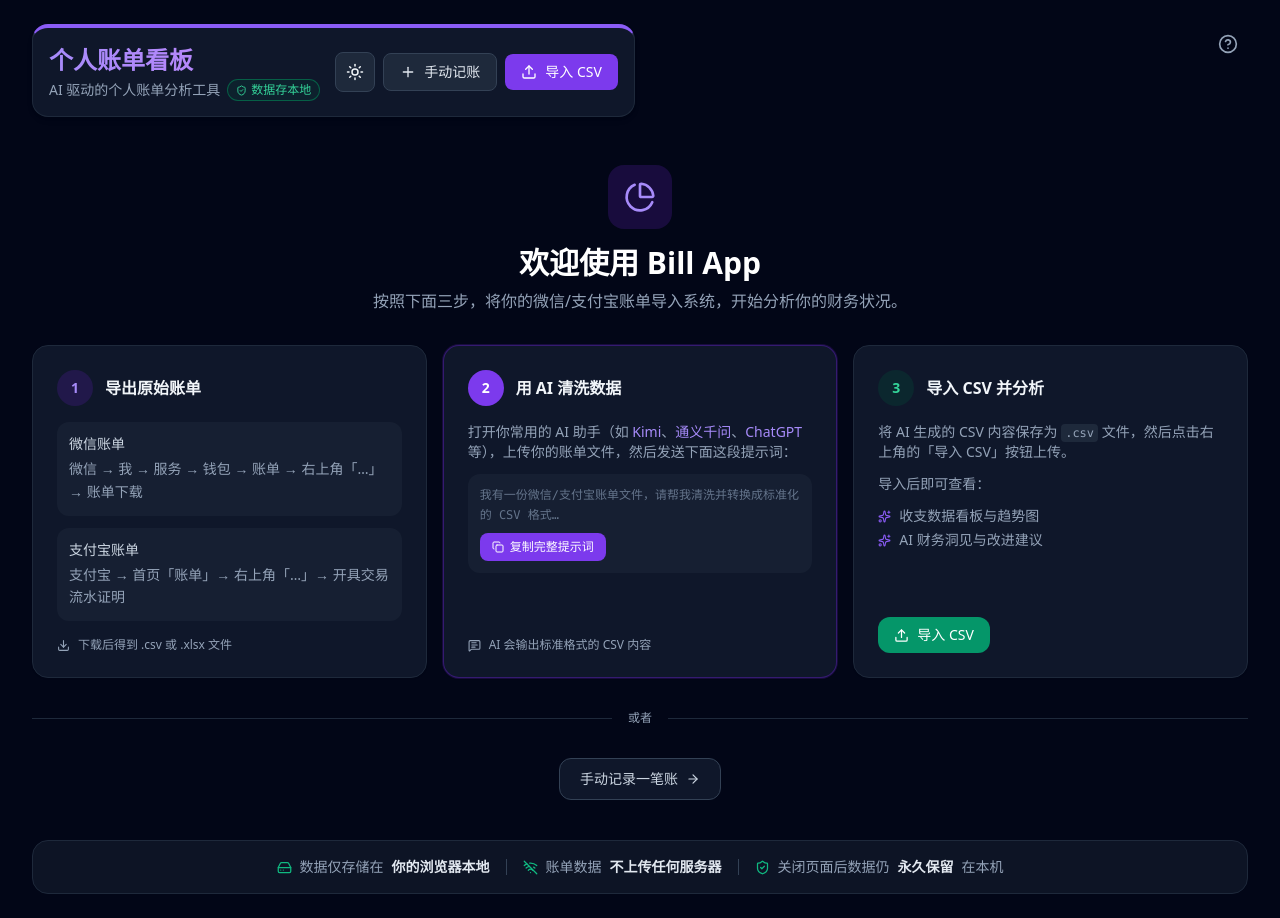
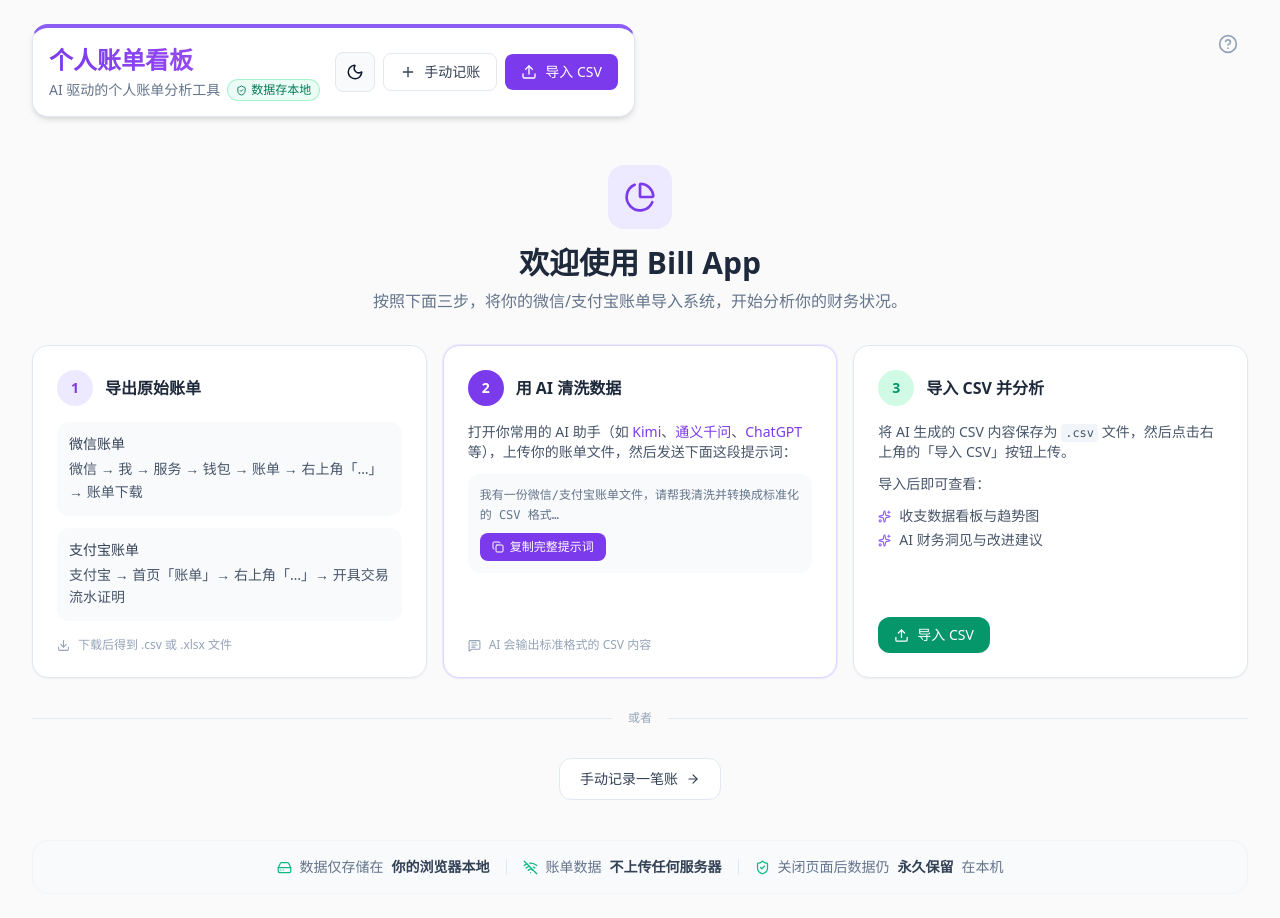
Before and after one commit to kayzhong1025-cmd/bill-app, a React (Vite) app: page / in a window 1280 px wide. Built offline with nearby package versions, Linux system fonts and the light colour scheme; what chartjs-plugin-datalabels would draw is missing.

Commit message:
feat: change default theme from dark to light
Made-with: Cursor

```diff
--- a/src/App.tsx
+++ b/src/App.tsx
@@ -43,7 +43,7 @@ const AI_PROMPT = `我有一份微信/支付宝账单文件，请帮我清洗并
 
 export default function App() {
   const [rawData, setRawData] = useState<BillRecord[]>([]);
-  const [theme, setTheme] = useState<ThemeMode>("dark");
+  const [theme, setTheme] = useState<ThemeMode>("light");
   const [selectedYear, setSelectedYear] = useState("all");
   const [selectedMonth, setSelectedMonth] = useState("all");
   const [selectedCategory, setSelectedCategory] = useState("all");
--- a/src/lib/storage.ts
+++ b/src/lib/storage.ts
@@ -67,7 +67,7 @@ export async function saveTheme(theme: ThemeMode) {
 
 export async function loadTheme() {
   const theme = await store.getItem<ThemeMode>(THEME_KEY);
-  return theme ?? "dark";
+  return theme ?? "light";
 }
 
 export async function createBackup(rawData: BillRecord[], documents: DocumentMeta[]): Promise<BackupRecord> {
```
